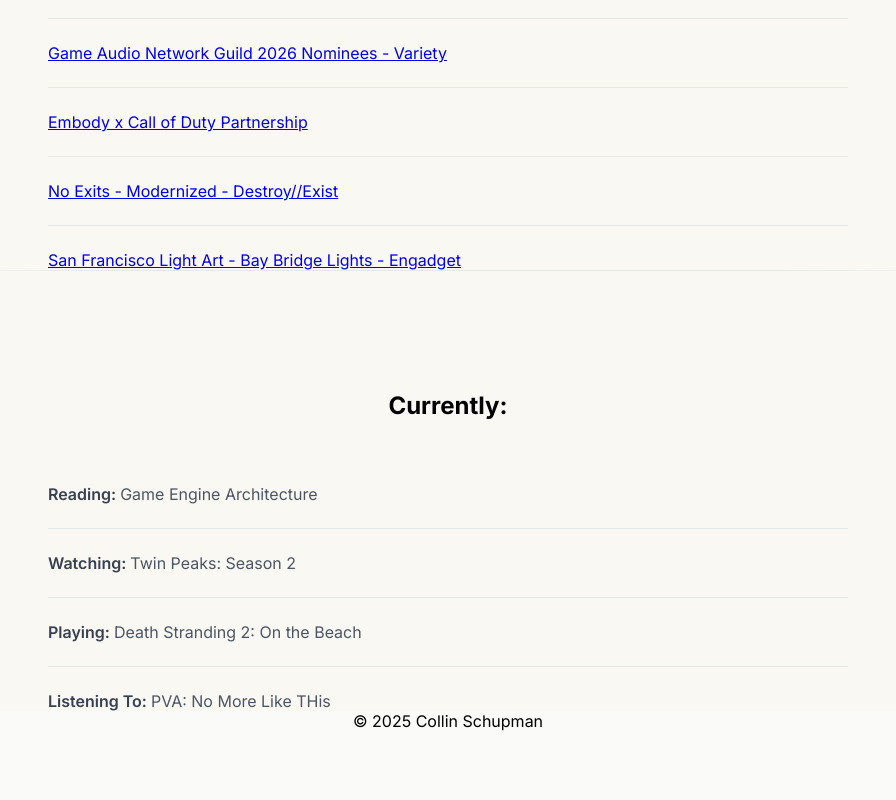
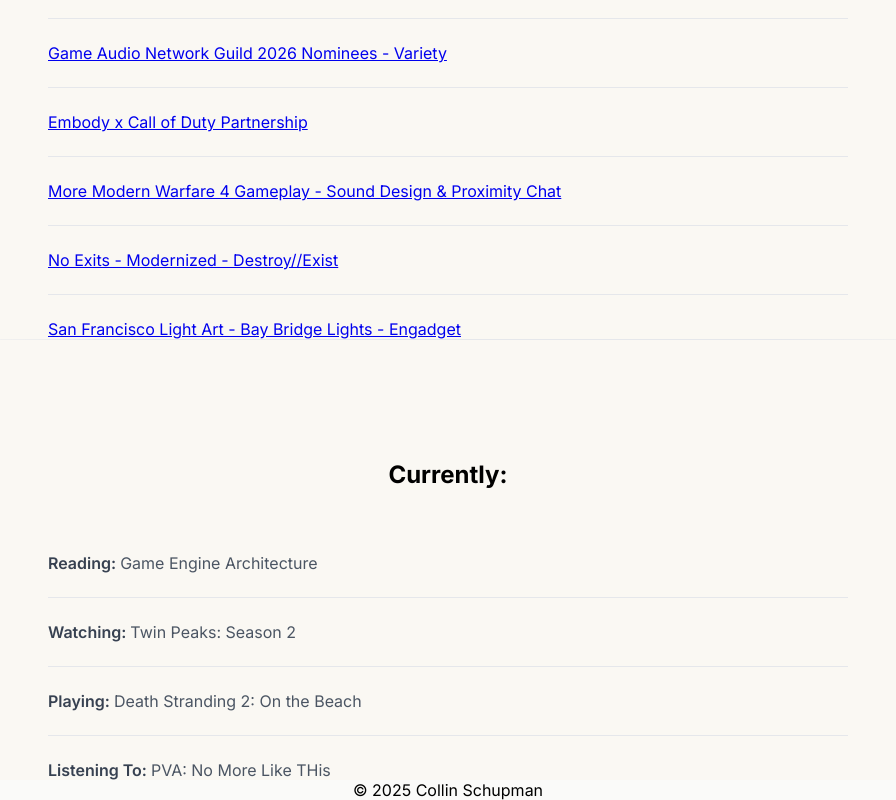
Before and after one commit to collinschupman/collinschupman.github.io, a Next.js app: page / in a window 1280 px wide. Shown: the part 4530-5330 px from the top of the page, without its empty margins (192-1088 px from the left). Before the commit the page ends 5261 px from the top, so only its background shows below. Built offline with nearby package versions, Linux system fonts and the light colour scheme.

Commit message:
Update press video title

```diff
--- a/src/app/page.tsx
+++ b/src/app/page.tsx
@@ -258,6 +258,16 @@ export default function Home() {
               </li>
               <li style={{ paddingBottom: '1.5rem', borderBottom: '1px solid #e5e7eb' }}>
                 <a
+                  href="https://www.youtube.com/watch?v=KOjUDyuSC70"
+                  target="_blank"
+                  rel="noopener noreferrer"
+                  className="text-blue-600 hover:text-blue-800 hover:underline transition text-lg"
+                >
+                  More Modern Warfare 4 Gameplay - Sound Design &amp; Proximity Chat
+                </a>
+              </li>
+              <li style={{ paddingBottom: '1.5rem', borderBottom: '1px solid #e5e7eb' }}>
+                <a
                   href="https://www.destroyexist.com/2021/06/no-exits-modernized.html"
                   target="_blank"
                   rel="noopener noreferrer"
```
